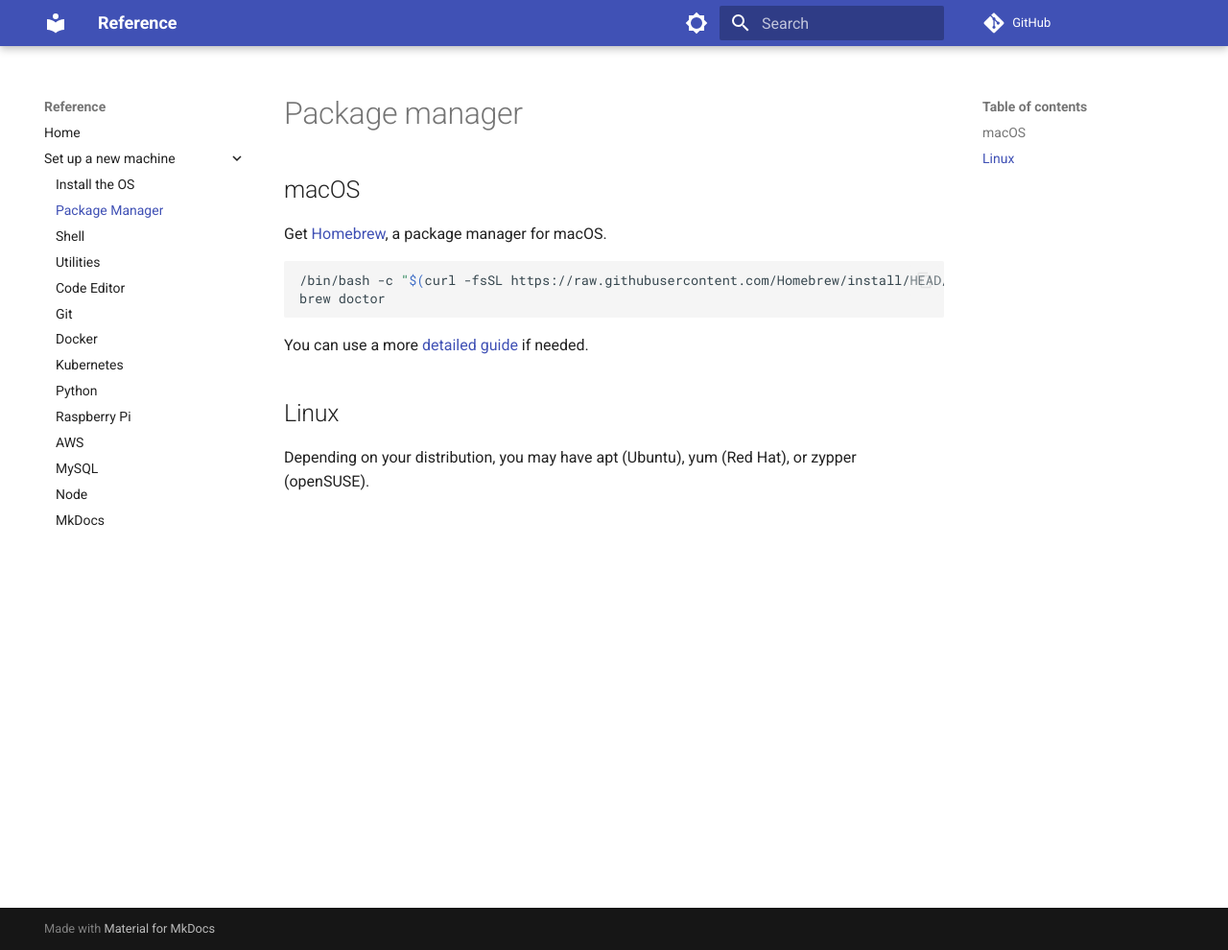
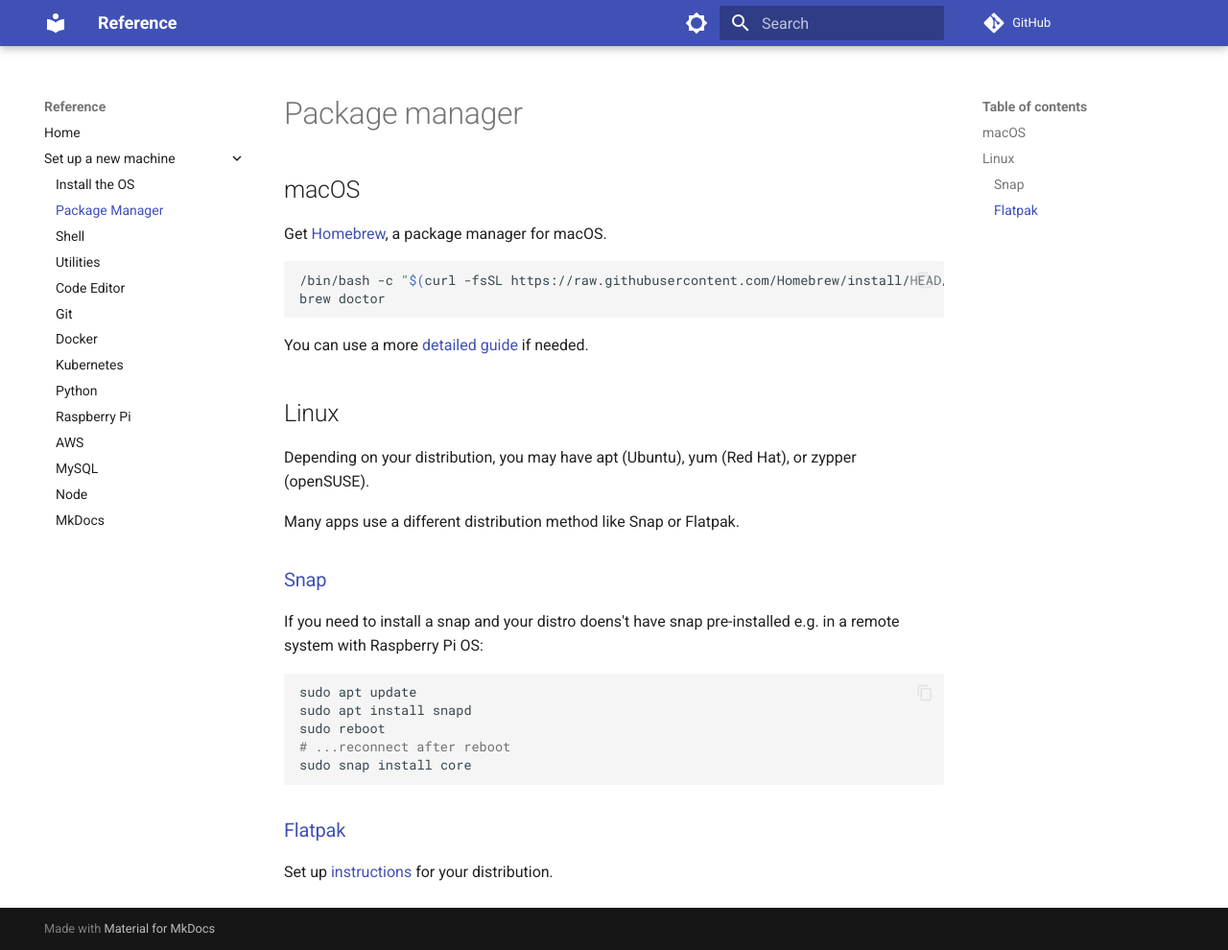
Before and after one commit to santisbon/reference, an MkDocs documentation site: the page built from src/package-mgmt.md, in a window 1280 px wide and 990 px high. Shown: the whole window at 96% size. Built offline with MkDocs 1.6.1 and Material for MkDocs 9.7.7, drawn with Linux system fonts in a browser that asks for light colours; comment, search, counter and statistics services are not loaded.

````diff
--- a/src/package-mgmt.md
+++ b/src/package-mgmt.md
@@ -6,5 +6,23 @@ Get [Homebrew](https://brew.sh/), a package manager for macOS.
 brew doctor
 ```
 You can use a more [detailed guide](https://mac.install.guide/homebrew/index.html) if needed.
+
 ## Linux
 Depending on your distribution, you may have apt (Ubuntu), yum (Red Hat), or zypper (openSUSE).
+
+Many apps use a different distribution method like Snap or Flatpak.
+
+### [Snap](https://snapcraft.io/docs)
+
+If you need to install a snap and your distro doens't have snap pre-installed e.g. in a remote system with Raspberry Pi OS:
+```zsh
+sudo apt update
+sudo apt install snapd
+sudo reboot
+# ...reconnect after reboot
+sudo snap install core
+```
+
+### [Flatpak](https://flatpak.org)
+
+Set up [instructions](https://flatpak.org/setup/) for your distribution.
````
Also changed, not shown: docs/package-mgmt/index.html (+51 -0 lines), docs/search/search_index.json, 1 other file.
